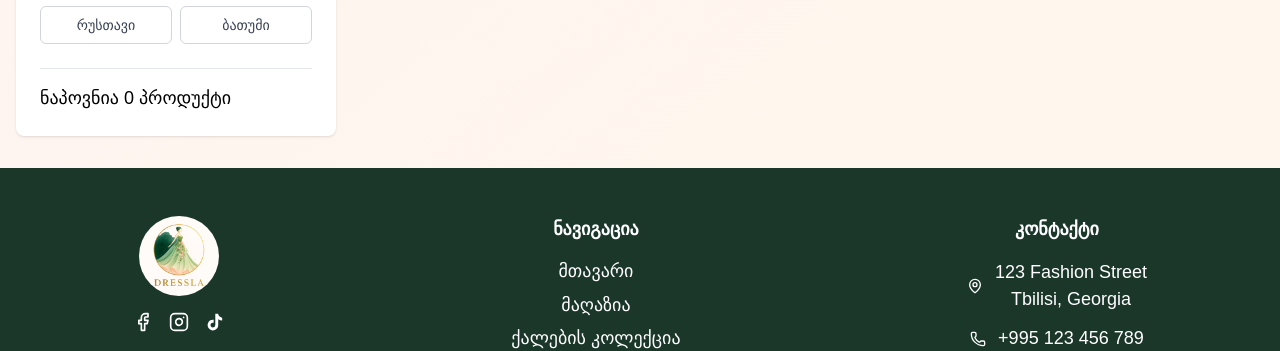
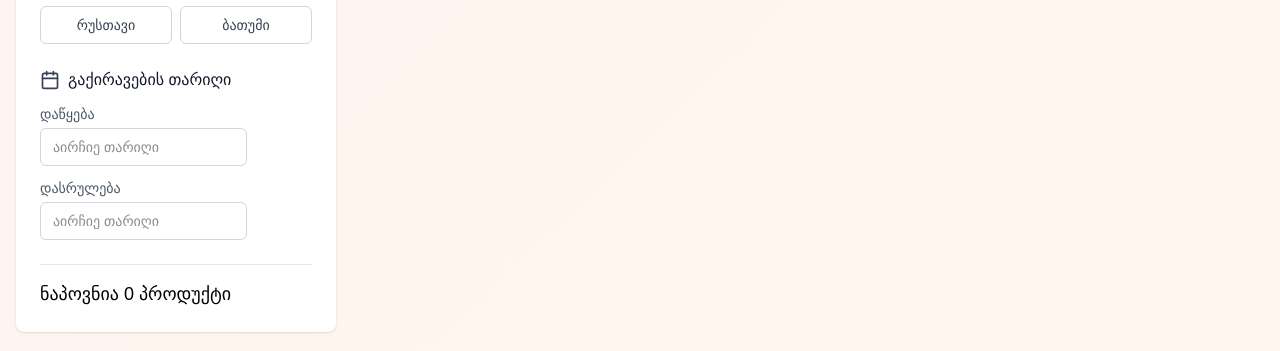
Before and after one commit to vaqsi1990/cloth, a Next.js app: page / in a window 1280 px wide. Shown: the part 972-1323 px from the top of the page. Built offline with nearby package versions, Linux system fonts and the light colour scheme; no server answers; the database is empty.

Commit message:
filter calendar

```diff
--- a/src/component/ShopPageClient.tsx
+++ b/src/component/ShopPageClient.tsx
@@ -2,9 +2,11 @@
 import React, { useState, useEffect } from 'react'
 import Image from 'next/image'
 import Link from 'next/link'
-import { Star, ShoppingCart, Heart, Filter, X, ChevronDown } from 'lucide-react'
+import { Star, ShoppingCart, Heart, Filter, X, ChevronDown, Calendar } from 'lucide-react'
 import { useSearchParams } from 'next/navigation'
 import { Product } from '@/types/product'
+import DatePicker from "react-datepicker"
+import "react-datepicker/dist/react-datepicker.css"
 
 const ShopPageClient = () => {
     const searchParams = useSearchParams()
@@ -20,6 +22,9 @@ const ShopPageClient = () => {
     const [selectedSizes, setSelectedSizes] = useState<string[]>([])
     const [selectedColors, setSelectedColors] = useState<string[]>([])
     const [selectedLocations, setSelectedLocations] = useState<string[]>([])
+    const [rentalStartDate, setRentalStartDate] = useState<Date | null>(null)
+    const [rentalEndDate, setRentalEndDate] = useState<Date | null>(null)
+    const [productRentalStatus, setProductRentalStatus] = useState<Record<number, any>>({})
 
     const categories = [
         { id: "ALL", label: "ყველა" },
@@ -96,6 +101,32 @@ const ShopPageClient = () => {
         fetchProducts()
     }, [genderParam])
 
+    // Fetch rental status for rentable products
+    useEffect(() => {
+        const fetchRentalStatus = async () => {
+            const rentableProducts = products.filter(p => p.isRentable)
+
+            for (const product of rentableProducts) {
+                try {
+                    const response = await fetch(`/api/products/${product.id}/rental-status`)
+                    const data = await response.json()
+                    if (data.success) {
+                        setProductRentalStatus(prev => ({
+                            ...prev,
+                            [product.id]: data.variants
+                        }))
+                    }
+                } catch (error) {
+                    console.error(`Error fetching rental status for product ${product.id}:`, error)
+                }
+            }
+        }
+
+        if (products.length > 0) {
+            fetchRentalStatus()
+        }
+    }, [products])
+
     // Get gender title and description
     const getGenderInfo = (gender: string) => {
         switch (gender) {
@@ -134,6 +165,33 @@ const ShopPageClient = () => {
     const getMaxPrice = (product: Product) => {
         if (!product.variants || product.variants.length === 0) return 0
         return Math.max(...product.variants.map(v => v.price))
+    }
+
+    // Check if product is available during selected dates
+    const isProductAvailable = (product: Product): boolean => {
+        if (!rentalStartDate || !rentalEndDate || !product.isRentable) return true
+
+        const variants = productRentalStatus[product.id]
+        if (!variants || variants.length === 0) return true
+
+        const start = new Date(rentalStartDate)
+        const end = new Date(rentalEndDate)
+
+        // Check if any variant has availability for the selected dates
+        return variants.some((variant: any) => {
+            const activeRentals = variant.activeRentals || []
+
+            // Check if there are any conflicts
+            const hasConflict = activeRentals.some((period: any) => {
+                const periodStart = new Date(period.startDate)
+                const periodEnd = new Date(period.endDate)
+                const periodLastBlockedDate = new Date(periodEnd.getTime() + 24 * 60 * 60 * 1000)
+
+                return start < periodLastBlockedDate && end >= periodStart
+            })
+
+            return !hasConflict
+        })
     }
 
     // Filter products by all criteria (excluding gender since it's handled by API)
@@ -176,7 +234,10 @@ const ShopPageClient = () => {
         const locationMatch = selectedLocations.length === 0 ||
             selectedLocations.includes(product.location || '')
 
-        return activeCategoryMatch && priceMatch && sizeMatch && colorMatch && locationMatch
+        // Rental availability filter
+        const rentalAvailabilityMatch = isProductAvailable(product)
+
+        return activeCategoryMatch && priceMatch && sizeMatch && colorMatch && locationMatch && rentalAvailabilityMatch
     })
 
     // Debug: Log filtering results
@@ -234,6 +295,8 @@ const ShopPageClient = () => {
         setSelectedSizes([])
         setSelectedColors([])
         setSelectedLocations([])
+        setRentalStartDate(null)
+        setRentalEndDate(null)
     }
 
     // Get main product image
@@ -397,6 +460,38 @@ const ShopPageClient = () => {
                                 </div>
                             </div>
 
+                            {/* Rental Date Filter */}
+                            <div className="mb-6">
+                                <div className="flex items-center gap-2 mb-3">
+                                    <Calendar className="w-5 h-5 text-gray-700" />
+                                    <h4 className="font-medium text-gray-900">გაქირავების თარიღი</h4>
+                                </div>
+                                <div className="space-y-3">
+                                    <div>
+                                        <label className="block text-sm text-gray-600 mb-1">დაწყება</label>
+                                        <DatePicker
+                                            selected={rentalStartDate}
+                                            onChange={(date: Date | null) => setRentalStartDate(date)}
+                                            minDate={new Date()}
+                                            placeholderText="აირჩიე თარიღი"
+                                            dateFormat="dd/MM/yyyy"
+                                            className="w-full px-3 py-2 border border-gray-300 rounded-md text-sm focus:outline-none focus:ring-2 focus:ring-black"
+                                        />
+                                    </div>
+                                    <div>
+                                        <label className="block text-sm text-gray-600 mb-1">დასრულება</label>
+                                        <DatePicker
+                                            selected={rentalEndDate}
+                                            onChange={(date: Date | null) => setRentalEndDate(date)}
+                                            minDate={rentalStartDate || new Date()}
+                                            placeholderText="აირჩიე თარიღი"
+                                            dateFormat="dd/MM/yyyy"
+                                            className="w-full px-3 py-2 border border-gray-300 rounded-md text-sm focus:outline-none focus:ring-2 focus:ring-black"
+                                        />
+                                    </div>
+
+                                </div>
+                            </div>
 
                             {/* Results Count */}
                             <div className="pt-4 border-t border-gray-200">
```
